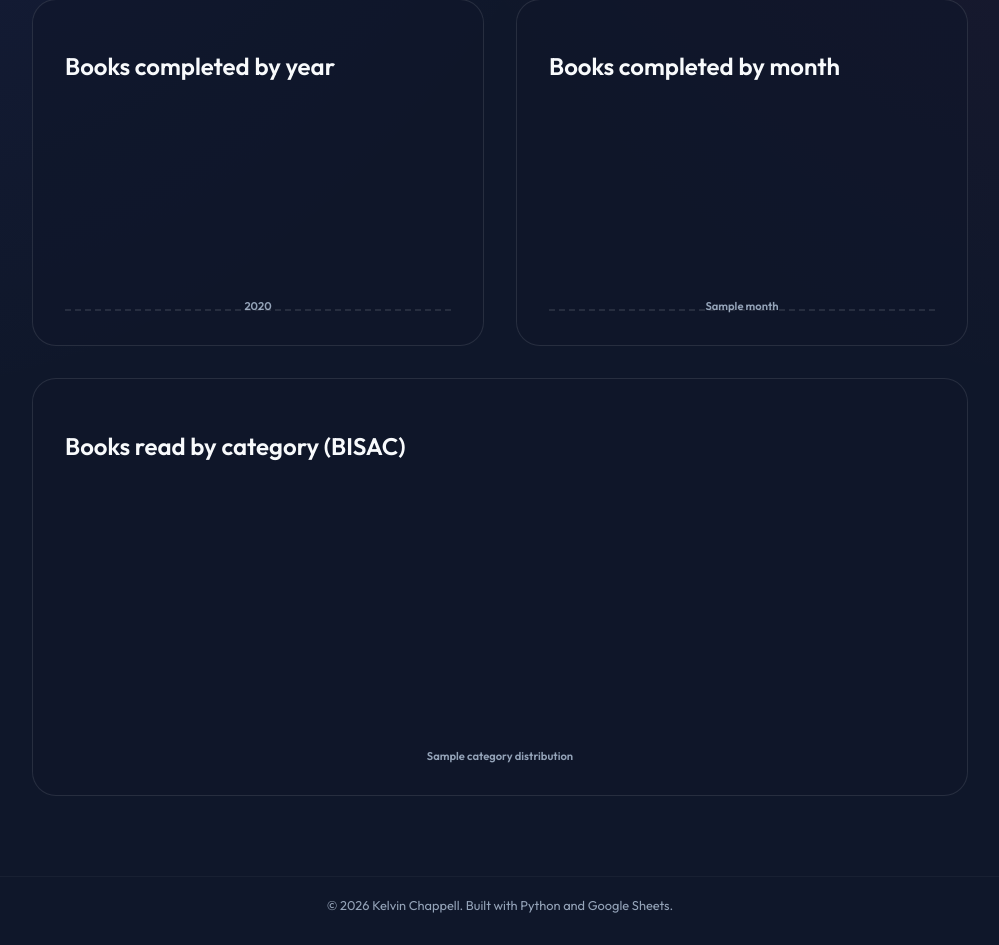
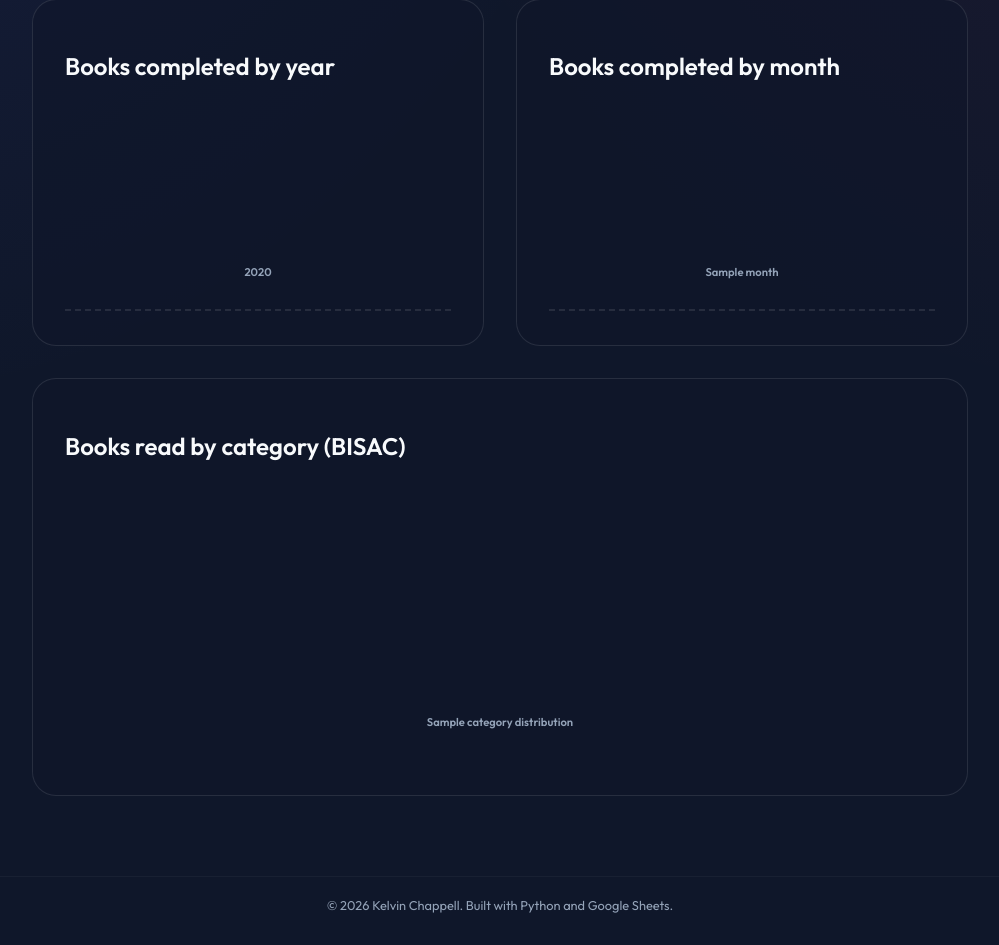
Before and after one commit to kchapl/book-lamp, a Flask app: template book_lamp/templates/stats.html in a window 1280 px wide. Shown: the part 879-1824 px from the top of the page, without its empty margins (140-1139 px from the left). Run offline with Flask 3, Linux system fonts and the light colour scheme; the template is opened without the code that fills it: most values are stand-ins (such as "Sample title", 1, 10 or a date in 2020); parts of the project's set-up code (start-up, migrations or seed data) failed here and were passed over; some libraries are stand-ins or nearby versions.

Commit message:
feat: Enhance category parsing and filtering, refine completed book definition for stats, and expand category distribution display with updated styling.

```diff
--- a/book_lamp/app.py
+++ b/book_lamp/app.py
@@ -718,8 +718,15 @@ def list_books():
         filtered_books = []
         for b in books:
             bisac = b.get("bisac_category")
-            if bisac and category_filter.lower() in str(bisac).lower():
-                filtered_books.append(b)
+            if bisac:
+                main_cat, _ = parse_bisac_category(bisac)
+                if main_cat:
+                    # Match normalized top-level category precisely
+                    norm_cat = (
+                        main_cat.title() if len(main_cat) > 3 else main_cat.upper()
+                    )
+                    if norm_cat == category_filter:
+                        filtered_books.append(b)
         books = filtered_books
 
     # Extract all top-level categories for the filter dropdown
@@ -727,9 +734,10 @@ def list_books():
     for b in storage.get_all_books():
         bisac = b.get("bisac_category")
         if bisac:
-            # Extract top-level (e.g., "Fiction" from "Fiction / Mystery")
-            top_level = str(bisac).split("/")[0].strip()
-            all_categories.add(top_level)
+            main_cat, _ = parse_bisac_category(bisac)
+            if main_cat:
+                norm_cat = main_cat.title() if len(main_cat) > 3 else main_cat.upper()
+                all_categories.add(norm_cat)
     sorted_categories = sorted(list(all_categories))
 
     return render_template(
@@ -978,10 +986,22 @@ def collection_stats():
     books = storage.get_all_books()
     all_records = storage.get_reading_records()
 
-    # Core metrics only consider completed books
-    completed_records = [r for r in all_records if r.get("status") == "Completed"]
-    completed_book_ids = {r.get("book_id") for r in completed_records}
-    completed_books = [b for b in books if b.get("id") in completed_book_ids]
+    # Core metrics only consider books whose latest status is 'Completed'
+    # Map book statuses from latest records
+    latest_records = {}
+    for r in all_records:
+        bid = r.get("book_id")
+        if bid:
+            if bid not in latest_records or r.get("start_date", "") > latest_records[
+                bid
+            ].get("start_date", ""):
+                latest_records[bid] = r
+
+    completed_books = []
+    for b in books:
+        bid = b.get("id")
+        if latest_records.get(bid, {}).get("status") == "Completed":
+            completed_books.append(b)
 
     total_books = len(completed_books)
     total_records = len(all_records)
@@ -997,17 +1017,6 @@ def collection_stats():
             continue
     avg_rating = sum(valid_ratings) / len(valid_ratings) if valid_ratings else 0.0
 
-    # Map book statuses from latest records
-    # Create mapping of book_id to its most recent reading record
-    latest_records = {}
-    for r in all_records:
-        bid = r.get("book_id")
-        if bid:
-            if bid not in latest_records or r.get("start_date", "") > latest_records[
-                bid
-            ].get("start_date", ""):
-                latest_records[bid] = r
-
     # Status counts - only include 'In Progress', 'Completed', and 'Abandoned'
     allowed_statuses = {"In Progress", "Completed", "Abandoned"}
     statuses = []
@@ -1094,26 +1103,31 @@ def collection_stats():
     max_month_count = max(monthly_counts.values()) if monthly_counts else 1
     avg_month_count = sum(monthly_counts.values()) / 12
 
-    # Category Distribution
+    # Category Distribution (only from books whose latest status is Completed)
     category_bins = Counter()
-    for b in completed_books:
-        bisac = b.get("bisac_category")
-        if bisac:
-            main_cat, _ = parse_bisac_category(bisac)
-            if main_cat:
-                # Normalize (e.g., 'Fiction' vs 'FICTION')
-                norm_cat = main_cat.title() if len(main_cat) > 3 else main_cat.upper()
-                category_bins[norm_cat] += 1
+    for b in books:
+        bid = b.get("id")
+        latest = latest_records.get(bid)
+        if latest and latest.get("status") == "Completed":
+            bisac = b.get("bisac_category")
+            if bisac:
+                main_cat, _ = parse_bisac_category(bisac)
+                if main_cat:
+                    # Normalize (e.g., 'Fiction' vs 'FICTION')
+                    norm_cat = (
+                        main_cat.title() if len(main_cat) > 3 else main_cat.upper()
+                    )
+                    category_bins[norm_cat] += 1
 
     # Sort categories by count (descending)
     all_categories_sorted = sorted(category_bins.items(), key=lambda x: (-x[1], x[0]))
 
-    # Limit to top 10 most common categories to keep the chart reasonable
-    category_distribution = all_categories_sorted[:10]
+    # Limit to top 15 most common categories to keep the chart reasonable
+    category_distribution = all_categories_sorted[:15]
 
     # Group others if there are many
-    if len(all_categories_sorted) > 10:
-        other_total = sum(count for label, count in all_categories_sorted[10:])
+    if len(all_categories_sorted) > 15:
+        other_total = sum(count for label, count in all_categories_sorted[15:])
         category_distribution.append(("Other", other_total))
 
     max_category_count = (
--- a/book_lamp/static/stats.css
+++ b/book_lamp/static/stats.css
@@ -300,16 +300,17 @@
 .timeline-item,
 .category-item {
     flex: 1;
-    display: flex;
-    flex-direction: column;
-    align-items: center;
+    display: grid;
+    grid-template-rows: 1fr 3.5rem;
+    align-items: end;
+    justify-items: center;
     height: 100%;
 }
 
 .timeline-bar-container,
 .category-bar-container {
-    flex-grow: 1;
     width: 100%;
+    height: 100%;
     display: flex;
     align-items: flex-end;
     justify-content: center;
@@ -369,7 +370,11 @@
 
 .timeline-label,
 .category-label {
-    margin-top: 1rem;
+    margin-top: 0.5rem;
+    height: 3rem;
+    display: flex;
+    align-items: start;
+    justify-content: center;
     font-size: 0.7rem;
     color: var(--text-muted);
     font-weight: 600;
@@ -379,6 +384,7 @@
     overflow-wrap: break-word;
     display: -webkit-box;
     -webkit-line-clamp: 2;
+    line-clamp: 2;
     -webkit-box-orient: vertical;
     overflow: hidden;
 }
--- a/book_lamp/templates/stats.html
+++ b/book_lamp/templates/stats.html
@@ -175,7 +175,7 @@
             {% for label, count in category_distribution %}
             <div class="category-item">
                 {% if label != 'Other' %}
-                <a href="{{ url_for('list_books', category=label) }}" class="bar-link" aria-label="View books in category {{ label }}">
+                <a href="{{ url_for('list_books', category=label, status='Completed') }}" class="bar-link" aria-label="View completed books in category {{ label }}">
                 {% endif %}
                     <div class="category-bar-container">
                         <div class="category-bar"
```
Also changed, not shown: book_lamp/utils/books.py (+9 -0 lines), tests/test_stats.py (+3 -3 lines).
